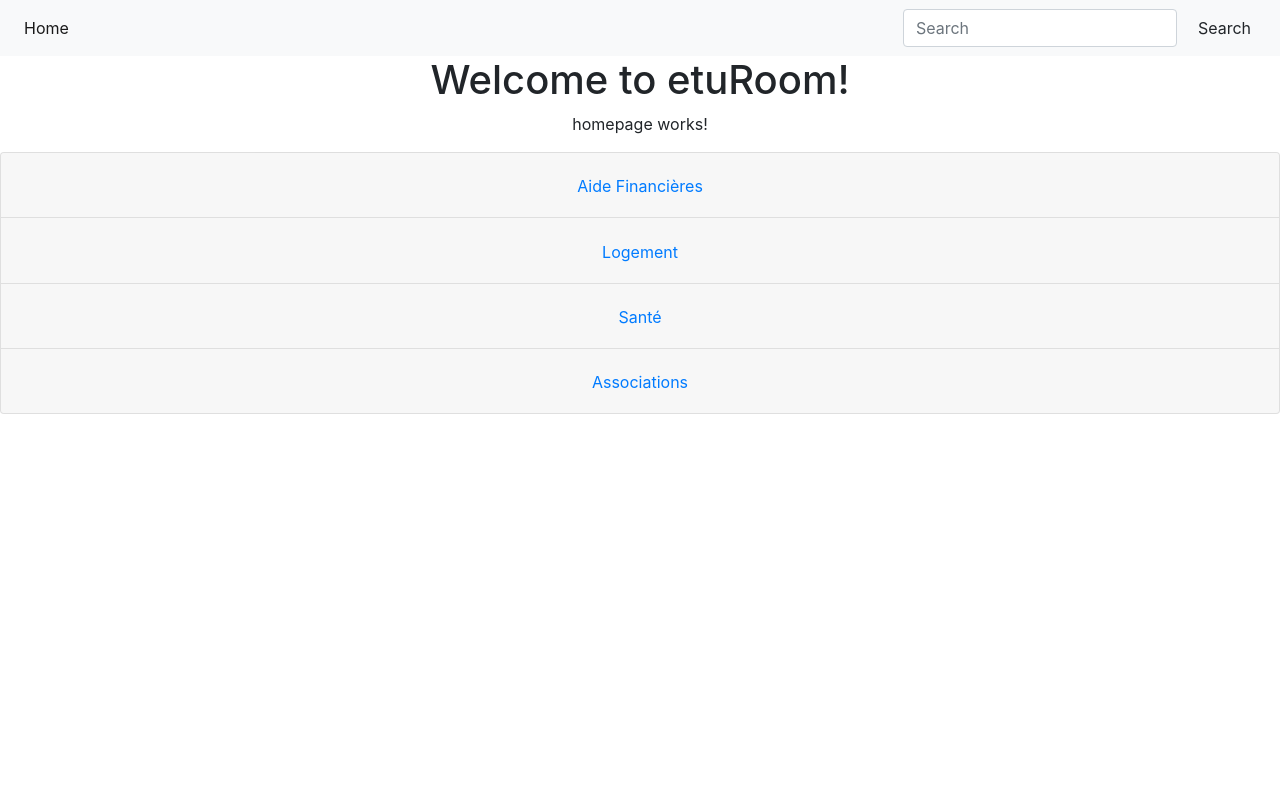
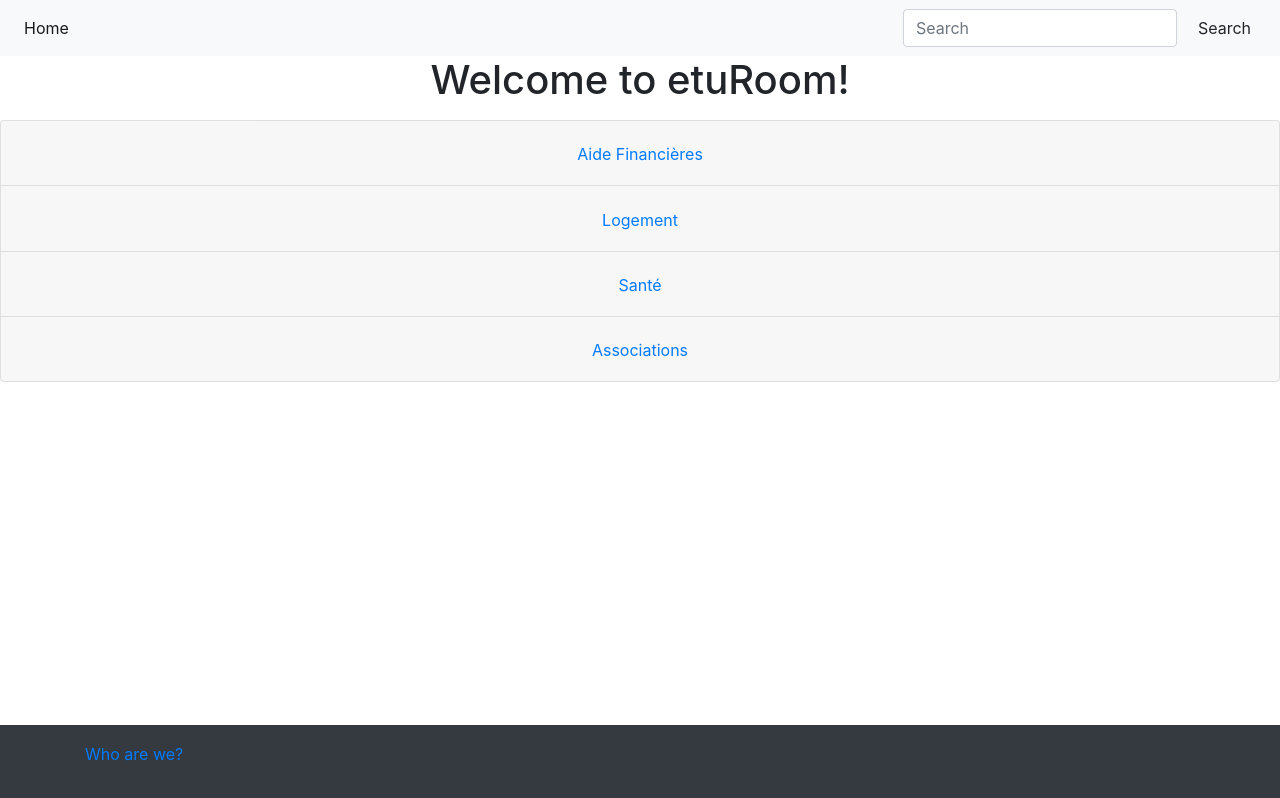
Before and after one commit to fikretkurklu/NDI_2019, an Angular app in the folder etuRoom/: page / in a window 1280 px wide. Built offline with nearby package versions, Linux system fonts and the light colour scheme.

Commit message:
bouton qui sommes nous OK

```diff
--- a/etuRoom/src/app/app.component.html
+++ b/etuRoom/src/app/app.component.html
@@ -12,5 +12,5 @@
 
 
 
-
+<app-whoarewe></app-whoarewe>
 <router-outlet></router-outlet>
--- a/etuRoom/src/app/core/components/navbar/navbar.component.html
+++ b/etuRoom/src/app/core/components/navbar/navbar.component.html
@@ -3,8 +3,8 @@
       <span class="navbar-toggler-icon"></span>
     </button>
 
-    <div class="collapse navbar-collapse" id="navbarSupportedContent">
-      <ul class="navbar-nav mr-auto">
+    <div class="collapse navbar-collapse" id="navbarSupportedContent" >
+      <ul class="navbar-nav mr-auto" >
         <li class="nav-item active">
           <a class="nav-link" href="#">Home<span class="sr-only">(current)</span></a>
         </li>
--- a/etuRoom/src/app/homepage/homepage.component.html
+++ b/etuRoom/src/app/homepage/homepage.component.html
@@ -1,5 +1,5 @@
 <p>
-  homepage works!
+
 </p>
 
 <div class="accordion" id="accordionExample">
--- /dev/null
+++ b/etuRoom/src/app/whoarewe/whoarewe.component.css
@@ -0,0 +1,15 @@
+footer{
+
+    background:#ccc;
+
+    position:absolute;
+
+    bottom:0;
+
+    width:100%;
+
+    padding-top:50px;
+
+    height:75px;
+
+    }
--- /dev/null
+++ b/etuRoom/src/app/whoarewe/whoarewe.component.html
@@ -0,0 +1,5 @@
+<footer id="sticky-footer" class="py-4 bg-dark text-white-50" >
+    <div class="container text-left" style="line-height: 10px;text-align:left;">
+     <a class="foot-link" routerLink="/Whoarewe">Who are we?</a>
+    </div>
+  </footer>
--- /dev/null
+++ b/etuRoom/src/app/whoarewe/whoarewe.component.ts
@@ -0,0 +1,15 @@
+import { Component, OnInit } from '@angular/core';
+
+@Component({
+  selector: 'app-whoarewe',
+  templateUrl: './whoarewe.component.html',
+  styleUrls: ['./whoarewe.component.css']
+})
+export class WhoareweComponent implements OnInit {
+
+  constructor() { }
+
+  ngOnInit() {
+  }
+
+}
```
Also changed, not shown: etuRoom/src/app/app.module.ts (+5 -2 lines), 1 other file (tests, documents, lock files or other folders).
